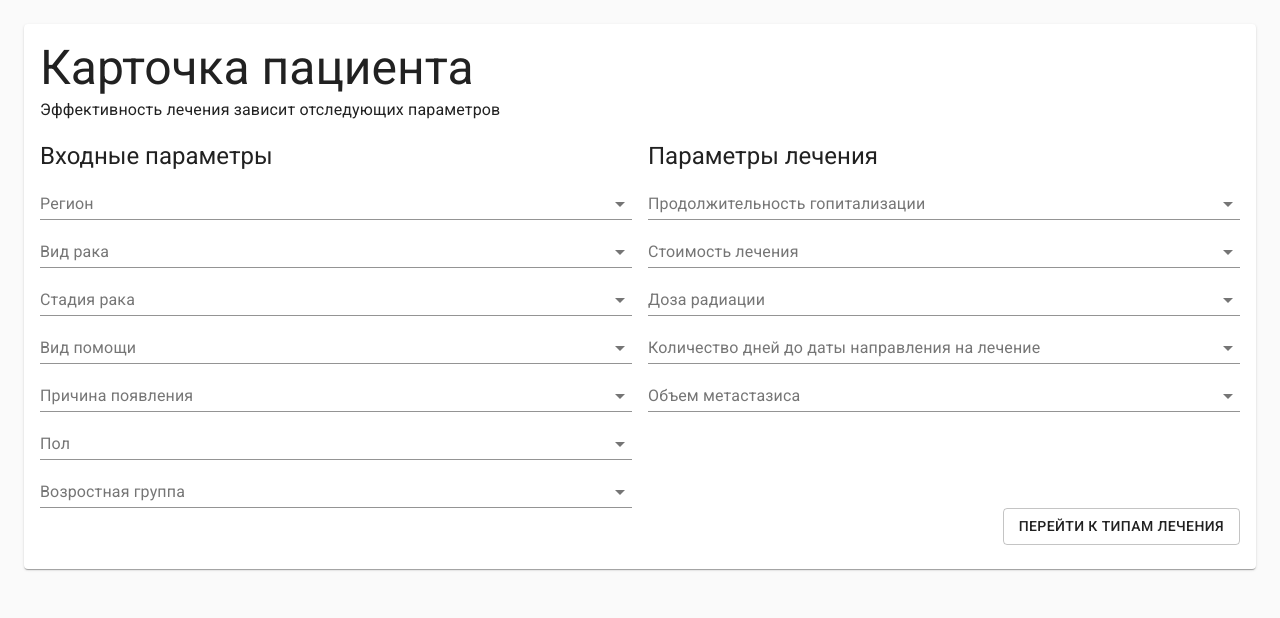
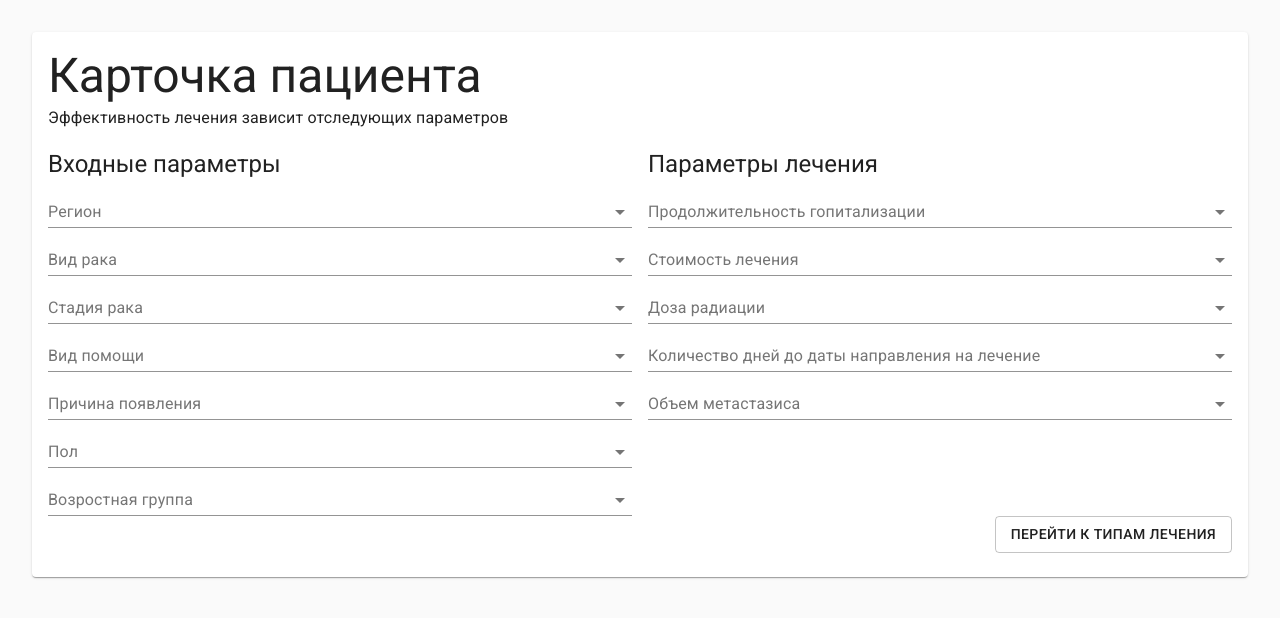
Before and after one commit to cppGames/medicine_analytics, a React app: page /#/main in a window 1280 px wide. Shown: the top 618 px of the page. Built offline with nearby package versions, Linux system fonts and the light colour scheme.

Commit message:
fix bottom scroll

```diff
--- a/src/components/Landing.jsx
+++ b/src/components/Landing.jsx
@@ -10,9 +10,11 @@ import Main from './main/main'
 
 const useStyles = makeStyles(theme => ({
   root: {
-    padding: theme.spacing(3),
+    padding: theme.spacing(4),
   },
-  mainFrame: {},
+  mainFrame: {
+    paddingBottom: theme.spacing(2)
+  },
   paramFrame : {
     // background: theme.colors.blue
   }
@@ -31,8 +33,8 @@ const Landing = () => {
   }, [filters])
 
   return(
-    <Grid container direction='column' align='center' justify='center' spacing={2} className={classes.root}>
-      <Grid item xs={12}>
+    <Grid container direction='column' align='center' justify='center' className={classes.root}>
+      <Grid item xs={12} className={classes.mainFrame}>
         <Main setFilters={ setFilters }/>
       </Grid>
       {
```
